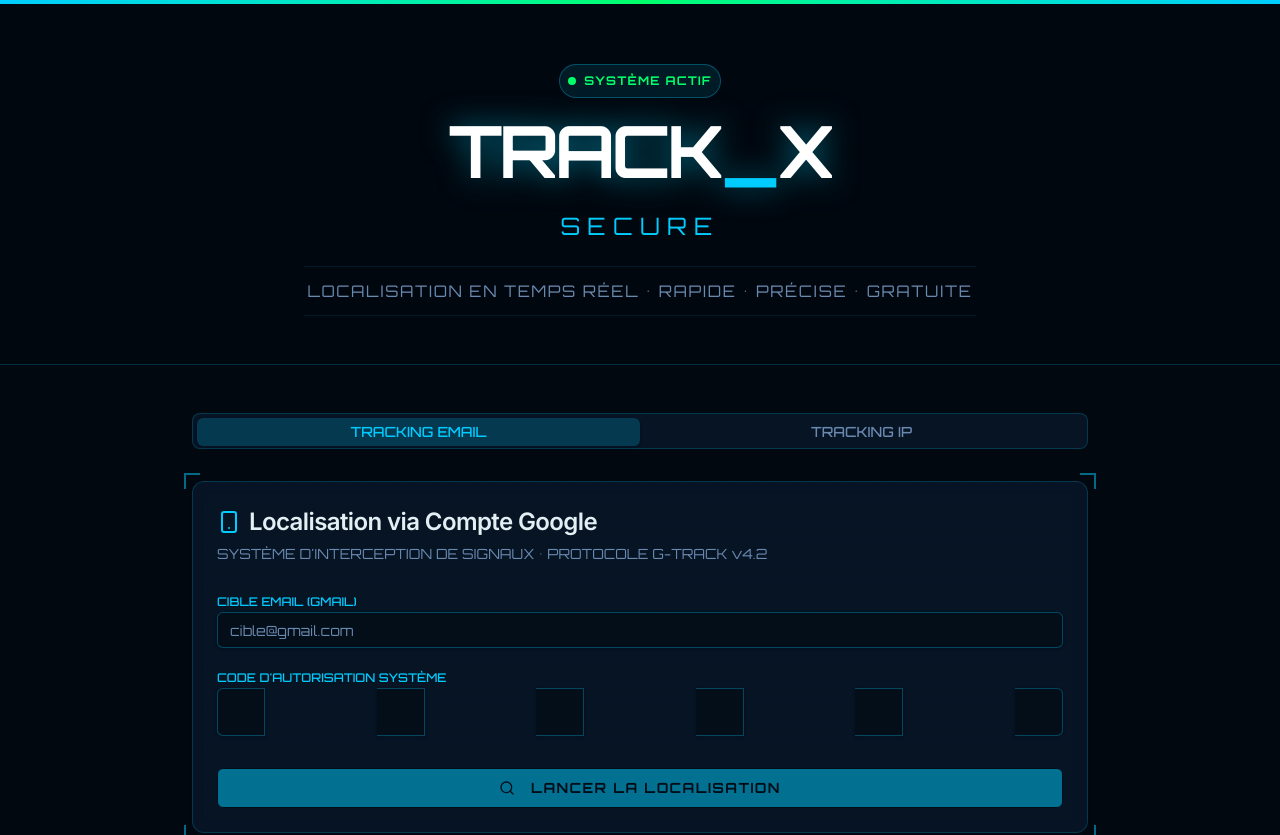
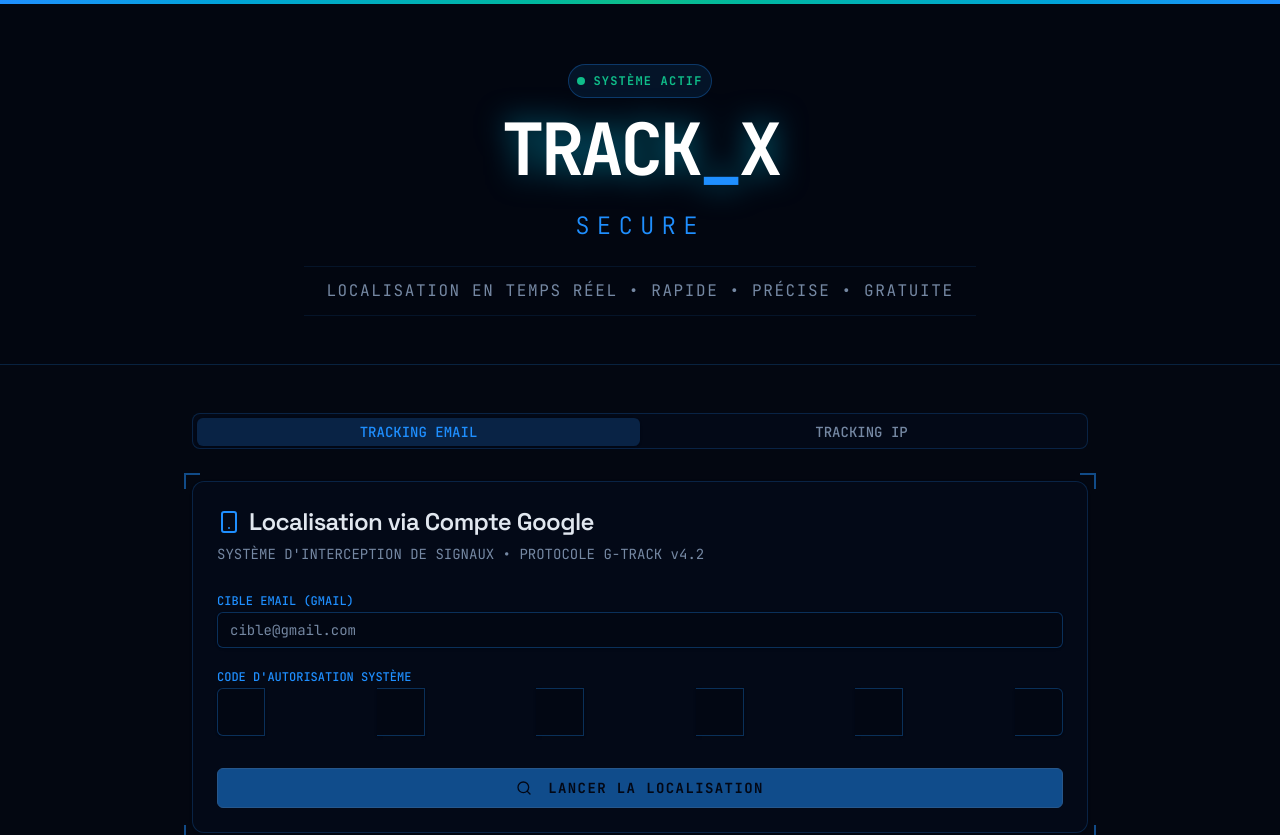
Before and after one commit to Med12-q/Track_Xsecure, a React (Vite) app: page / in a window 1280 px wide. Shown: the top 835 px of the page. Built offline with nearby package versions, Linux system fonts and the light colour scheme.

Commit message:
feat: professional redesign — index.css

```diff
--- a/src/index.css
+++ b/src/index.css
@@ -1,4 +1,4 @@
-@import url('https://fonts.googleapis.com/css2?family=Orbitron:wght@400;500;700;900&family=Inter:wght@400;500;600;700&display=swap');
+@import url('https://fonts.googleapis.com/css2?family=Space+Grotesk:wght@300;400;500;600;700&family=JetBrains+Mono:wght@300;400;500;600;700&family=Inter:wght@300;400;500;600;700&display=swap');
 @import url('https://unpkg.com/leaflet@1.9.4/dist/leaflet.css');
 
 @import "tailwindcss";
@@ -42,9 +42,9 @@
   --color-destructive-foreground: hsl(var(--destructive-foreground));
   --color-destructive-border: var(--destructive-border);
 
-  --font-sans: 'Inter', sans-serif;
+  --font-sans: 'Space Grotesk', 'Inter', sans-serif;
   --font-serif: Georgia, serif;
-  --font-mono: 'Orbitron', monospace;
+  --font-mono: 'JetBrains Mono', monospace;
 
   --radius-sm: calc(var(--radius) - 4px);
   --radius-md: calc(var(--radius) - 2px);
@@ -52,134 +52,138 @@
   --radius-xl: calc(var(--radius) + 4px);
 }
 
-/* LIGHT & DARK MODE ARE THE SAME */
 :root, .dark {
-  --background: 210 90% 3%;
-  --foreground: 195 40% 92%;
-  --border: 213 58% 23%;
-  --card: 215 65% 14%;
-  --card-foreground: 195 40% 92%;
-  --card-border: 213 58% 23%;
+  --button-outline: rgba(255,255,255,.10);
+  --badge-outline: rgba(255,255,255,.05);
+  --opaque-button-border-intensity: 9;
+  --elevate-1: rgba(255,255,255,.04);
+  --elevate-2: rgba(255,255,255,.09);
 
-  --sidebar: 215 65% 14%;
-  --sidebar-foreground: 195 40% 92%;
-  --sidebar-border: 213 58% 23%;
-  --sidebar-primary: 192 100% 50%;
-  --sidebar-primary-foreground: 210 90% 3%;
-  --sidebar-accent: 145 100% 50%;
-  --sidebar-accent-foreground: 210 90% 3%;
-  --sidebar-ring: 192 100% 50%;
+  --background: 224 71% 4%;
+  --foreground: 213 31% 91%;
+  --border: 216 34% 17%;
+  --card: 224 71% 7%;
+  --card-foreground: 213 31% 91%;
+  --card-border: 216 34% 17%;
 
-  --popover: 215 65% 10%;
-  --popover-foreground: 195 40% 92%;
-  --popover-border: 213 58% 23%;
+  --sidebar: 224 71% 6%;
+  --sidebar-foreground: 213 31% 91%;
+  --sidebar-border: 216 34% 17%;
+  --sidebar-primary: 210 100% 56%;
+  --sidebar-primary-foreground: 224 71% 4%;
+  --sidebar-accent: 162 85% 40%;
+  --sidebar-accent-foreground: 224 71% 4%;
+  --sidebar-ring: 210 100% 56%;
 
-  --primary: 192 100% 50%;
-  --primary-foreground: 210 90% 3%;
+  --popover: 224 71% 6%;
+  --popover-foreground: 213 31% 91%;
+  --popover-border: 216 34% 17%;
 
-  --secondary: 145 100% 50%;
-  --secondary-foreground: 210 90% 3%;
+  --primary: 210 100% 56%;
+  --primary-foreground: 224 71% 4%;
 
-  --muted: 213 40% 20%;
-  --muted-foreground: 213 30% 55%;
+  --secondary: 162 85% 40%;
+  --secondary-foreground: 224 71% 4%;
 
-  --accent: 192 100% 50%;
-  --accent-foreground: 210 90% 3%;
+  --muted: 223 47% 11%;
+  --muted-foreground: 215 20% 55%;
 
-  --destructive: 345 100% 58%;
+  --accent: 210 100% 56%;
+  --accent-foreground: 224 71% 4%;
+
+  --destructive: 0 84% 60%;
   --destructive-foreground: 0 0% 100%;
 
-  --input: 213 58% 23%;
-  --ring: 192 100% 50%;
+  --input: 216 34% 17%;
+  --ring: 210 100% 56%;
 
-  --chart-1: 192 100% 50%;
-  --chart-2: 145 100% 50%;
-  --chart-3: 280 100% 60%;
-  --chart-4: 345 100% 58%;
-  --chart-5: 45 100% 50%;
+  --chart-1: 210 100% 56%;
+  --chart-2: 162 85% 40%;
+  --chart-3: 280 85% 60%;
+  --chart-4: 0 84% 60%;
+  --chart-5: 45 100% 51%;
 
   --radius: .5rem;
+
+  --primary-border: hsl(from hsl(var(--primary)) h s calc(l + 9) / alpha);
+  --secondary-border: hsl(from hsl(var(--secondary)) h s calc(l + 9) / alpha);
+  --muted-border: hsl(from hsl(var(--muted)) h s calc(l + 9) / alpha);
+  --accent-border: hsl(from hsl(var(--accent)) h s calc(l + 9) / alpha);
+  --destructive-border: hsl(from hsl(var(--destructive)) h s calc(l + 9) / alpha);
+  --sidebar-primary-border: hsl(from hsl(var(--sidebar-primary)) h s calc(l + 9) / alpha);
+  --sidebar-accent-border: hsl(from hsl(var(--sidebar-accent)) h s calc(l + 9) / alpha);
 }
 
 @layer base {
-  * {
-    @apply border-border;
-  }
+  * { @apply border-border; }
   body {
     @apply font-sans antialiased bg-background text-foreground;
-  }
-  h1, h2, h3, h4, h5, h6 {
-    @apply font-mono font-bold tracking-wider;
+    background-image:
+      radial-gradient(ellipse 80% 50% at 50% -20%, hsl(210 100% 56% / 0.07), transparent),
+      radial-gradient(ellipse 60% 40% at 80% 80%, hsl(162 85% 40% / 0.04), transparent);
+    min-height: 100vh;
   }
 }
 
-/* Replit Badge Removal */
-[data-replit-badge], .replit-badge, #replit-badge, [class*="replit"], [id*="replit"] {
-  display: none !important;
+[data-replit-badge], .replit-badge, #replit-badge,
+[class*="replit-ui-theme"], [id*="replit"] { display: none !important; }
+
+@keyframes pulse-dot {
+  0%, 100% { opacity: 1; transform: scale(1); }
+  50% { opacity: 0.4; transform: scale(0.8); }
+}
+.pulse-dot { animation: pulse-dot 2s ease-in-out infinite; }
+
+@keyframes ping-ring {
+  75%, 100% { transform: scale(1.8); opacity: 0; }
+}
+.ping-ring { animation: ping-ring 1.5s cubic-bezier(0,0,0.2,1) infinite; }
+
+@keyframes scan-line {
+  0% { transform: translateY(-100%); opacity: 0; }
+  10% { opacity: 1; }
+  90% { opacity: 1; }
+  100% { transform: translateY(100vh); opacity: 0; }
+}
+.scan-line { animation: scan-line 3s ease-in-out infinite; }
+
+@keyframes spin-slow { to { transform: rotate(360deg); } }
+.spin-slow { animation: spin-slow 8s linear infinite; }
+
+@keyframes spin-reverse { to { transform: rotate(-360deg); } }
+.spin-reverse { animation: spin-reverse 6s linear infinite; }
+
+@keyframes voice-wave {
+  0%, 100% { height: 4px; }
+  50% { height: 20px; }
+}
+.voice-bar-1 { animation: voice-wave 0.8s ease-in-out infinite; animation-delay: 0ms; }
+.voice-bar-2 { animation: voice-wave 0.8s ease-in-out infinite; animation-delay: 100ms; }
+.voice-bar-3 { animation: voice-wave 0.8s ease-in-out infinite; animation-delay: 200ms; }
+.voice-bar-4 { animation: voice-wave 0.8s ease-in-out infinite; animation-delay: 300ms; }
+.voice-bar-5 { animation: voice-wave 0.8s ease-in-out infinite; animation-delay: 400ms; }
+
+@keyframes shimmer {
+  0% { background-position: -200% 0; }
+  100% { background-position: 200% 0; }
+}
+.shimmer {
+  background: linear-gradient(90deg, transparent 0%, hsl(var(--primary) / 0.15) 50%, transparent 100%);
+  background-size: 200% 100%;
+  animation: shimmer 2s infinite;
 }
 
-/* Animations */
-@keyframes radar-sweep {
-  0% { transform: rotate(0deg); }
-  100% { transform: rotate(360deg); }
+@keyframes fade-up {
+  from { opacity: 0; transform: translateY(16px); }
+  to { opacity: 1; transform: translateY(0); }
+}
+.fade-up { animation: fade-up 0.4s ease-out forwards; }
+
+.glass {
+  background: hsl(var(--card) / 0.6);
+  backdrop-filter: blur(12px);
+  border: 1px solid hsl(var(--border) / 0.8);
 }
 
-.radar-sweep {
-  animation: radar-sweep 4s linear infinite;
-}
-
-@keyframes pulse-pin {
-  0% { transform: scale(1); opacity: 1; }
-  50% { transform: scale(1.5); opacity: 0.5; }
-  100% { transform: scale(1); opacity: 1; }
-}
-
-.pulse-pin {
-  animation: pulse-pin 2s ease-in-out infinite;
-}
-
-@keyframes breathe-orb {
-  0% { transform: scale(1); box-shadow: 0 0 20px hsl(var(--primary) / 0.5); }
-  50% { transform: scale(1.1); box-shadow: 0 0 40px hsl(var(--primary) / 0.8); }
-  100% { transform: scale(1); box-shadow: 0 0 20px hsl(var(--primary) / 0.5); }
-}
-
-.breathe-orb {
-  animation: breathe-orb 3s ease-in-out infinite;
-}
-
-.breathe-orb-listening {
-  animation: breathe-orb 1s ease-in-out infinite;
-  box-shadow: 0 0 40px hsl(var(--destructive) / 0.8);
-}
-
-.breathe-orb-speaking {
-  animation: breathe-orb 1.5s ease-in-out infinite;
-  box-shadow: 0 0 40px hsl(var(--secondary) / 0.8);
-}
-
-@keyframes data-stream {
-  0% { background-position: 0 0; }
-  100% { background-position: 0 100%; }
-}
-
-.data-bg {
-  background-image: linear-gradient(rgba(0, 212, 255, 0.05) 1px, transparent 1px),
-  linear-gradient(90deg, rgba(0, 212, 255, 0.05) 1px, transparent 1px);
-  background-size: 20px 20px;
-  animation: data-stream 20s linear infinite;
-}
-
-.crt::before {
-  content: " ";
-  display: block;
-  position: absolute;
-  top: 0;
-  left: 0;
-  bottom: 0;
-  right: 0;
-  background: linear-gradient(rgba(18, 16, 16, 0) 50%, rgba(0, 0, 0, 0.25) 50%), linear-gradient(90deg, rgba(255, 0, 0, 0.06), rgba(0, 255, 0, 0.02), rgba(0, 0, 255, 0.06));
-  z-index: 2;
-  background-size: 100% 2px, 3px 100%;
-  pointer-events: none;
-}
+.leaflet-container { background: hsl(224 71% 4%) !important; }
+.leaflet-tile-pane { filter: brightness(0.85) saturate(1.1); }
```
